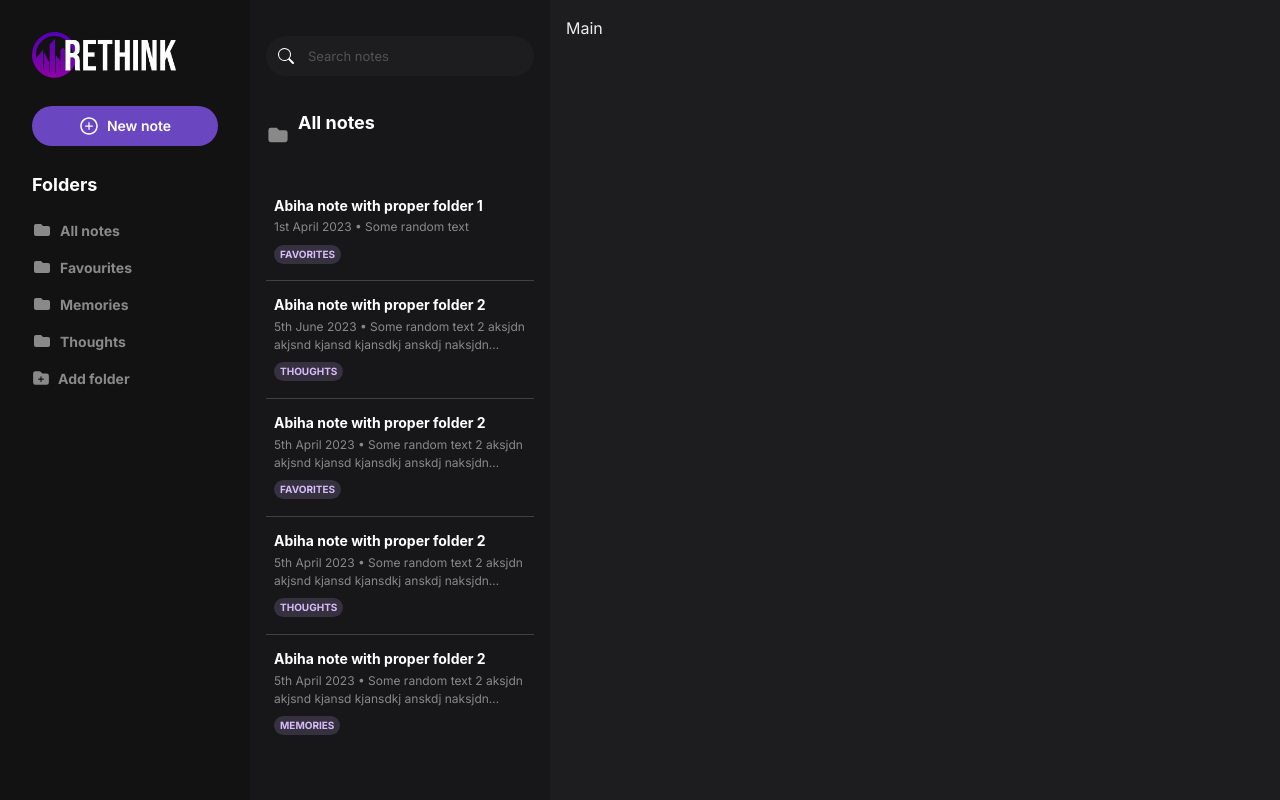
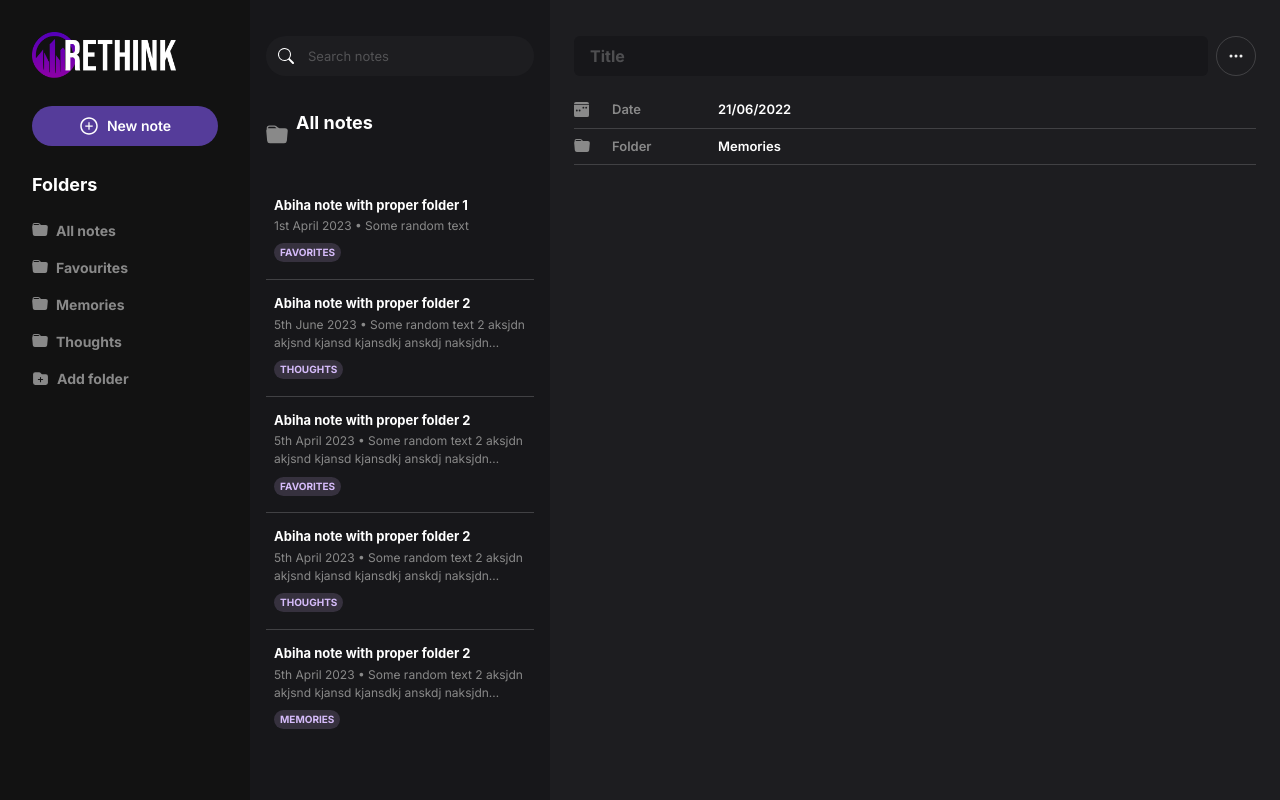
Before and after one commit to shahzaibshaikh/rethink-fe, a React (Vite) app: page / in a window 1280 px wide. Built offline with nearby package versions, Linux system fonts and the light colour scheme.

Commit message:
📦 NEW: added main form basic setup

```diff
--- a/src/components/FolderMenu.tsx
+++ b/src/components/FolderMenu.tsx
@@ -1,7 +1,6 @@
 import { Button, Heading, HStack, Image, Text } from '@chakra-ui/react';
-
 import brandImage from '../assets/rethink-logo-full.png';
-import { HiFolder } from 'react-icons/hi';
+import { BsFillFolderFill } from 'react-icons/bs';
 import { HiFolderPlus } from 'react-icons/hi2';
 import { AiOutlinePlusCircle } from 'react-icons/ai';
 
@@ -47,7 +46,7 @@ function FolderMenu() {
         width='100%'
         borderRadius={20}
         color='white'
-        bg='purple.600'
+        bg='purple.700'
         variant='solid'
         _hover={{ bg: 'gray.700', color: 'gray.100' }}
       >
@@ -59,7 +58,7 @@ function FolderMenu() {
       </Heading>
 
       <HStack color='gray.500' _hover={{ color: 'white', transition: '300ms' }}>
-        <HiFolder size={20} />
+        <BsFillFolderFill size={16} />
         <Text fontSize='14px' fontWeight={700}>
           All notes
         </Text>
@@ -72,7 +71,7 @@ function FolderMenu() {
           mt={4}
           _hover={{ color: 'white', transition: '300ms' }}
         >
-          <HiFolder size={20} />
+          <BsFillFolderFill size={16} />
           <Text fontSize='14px' fontWeight={700}>
             {folder.name}
           </Text>
@@ -80,7 +79,7 @@ function FolderMenu() {
       ))}
 
       <HStack color='gray.500' mt={4} _hover={{ color: 'white', transition: '300ms' }}>
-        <HiFolderPlus size={18} />
+        <HiFolderPlus size={17} />
         <Text fontSize='14px' fontWeight={700}>
           Add folder
         </Text>
--- /dev/null
+++ b/src/components/MainForm.tsx
@@ -0,0 +1,38 @@
+import {
+  Box,
+  HStack,
+  Input,
+  InputGroup,
+  Menu,
+  MenuButton,
+  IconButton,
+  MenuList,
+  MenuItem
+} from '@chakra-ui/react';
+import { BsStar, BsThreeDots } from 'react-icons/bs';
+import { AiOutlineDelete } from 'react-icons/ai';
+import MainFormMeta from './MainFormMeta';
+import NoteOptionsIcon from './NoteOptionsIcon';
+
+function MainForm() {
+  return (
+    <Box mt={3}>
+      <HStack width='100%' justifyContent='space-between' gap={2}>
+        <form style={{ width: '100%' }}>
+          <InputGroup>
+            <Input
+              placeholder='Title'
+              border='none'
+              background='gray.700'
+              fontWeight={700}
+            />
+          </InputGroup>
+        </form>
+        <NoteOptionsIcon />
+      </HStack>
+      <MainFormMeta />
+    </Box>
+  );
+}
+
+export default MainForm;
--- /dev/null
+++ b/src/components/MainFormMeta.tsx
@@ -0,0 +1,37 @@
+import { Box, HStack, Text } from '@chakra-ui/react';
+import { BsFillCalendar3WeekFill, BsFillFolderFill } from 'react-icons/bs';
+import HorizontalLine from './HorizontalLine';
+
+function MainFormMeta() {
+  return (
+    <Box>
+      <HStack gap={14} fontWeight={600} fontSize='13px' color='gray.500' mb={2} mt={6}>
+        <HStack>
+          <Box width='30px' textAlign='center'>
+            <BsFillCalendar3WeekFill size={15} />
+          </Box>
+          <Box width='50px'>
+            <Text>Date</Text>
+          </Box>
+        </HStack>
+        <Text color='white'>21/06/2022</Text>
+      </HStack>
+      <HorizontalLine />
+
+      <HStack gap={14} fontWeight={600} fontSize='13px' color='gray.500' mb={2} mt={2}>
+        <HStack>
+          <Box width='30px' textAlign='center'>
+            <BsFillFolderFill size={16} />
+          </Box>
+          <Box width='50px'>
+            <Text>Folder</Text>
+          </Box>
+        </HStack>
+        <Text color='white'>Memories</Text>
+      </HStack>
+      <HorizontalLine />
+    </Box>
+  );
+}
+
+export default MainFormMeta;
--- a/src/components/NoteCard.tsx
+++ b/src/components/NoteCard.tsx
@@ -21,7 +21,7 @@ function NoteCard({ title, content, updated_at, folder_name }: NoteCardProps) {
       >
         <Heading
           color='white'
-          fontSize='14px'
+          fontSize='13px'
           noOfLines={1}
           overflowWrap='break-word'
           mb={1}
--- /dev/null
+++ b/src/components/NoteOptionsIcon.tsx
@@ -0,0 +1,24 @@
+import { IconButton, Menu, MenuItem, MenuButton, MenuList } from '@chakra-ui/react';
+import { AiOutlineDelete } from 'react-icons/ai';
+import { BsStar, BsThreeDots } from 'react-icons/bs';
+
+function NoteOptionsIcon() {
+  return (
+    <Menu>
+      <MenuButton
+        borderRadius='50%'
+        size='md'
+        as={IconButton}
+        aria-label='Options'
+        icon={<BsThreeDots />}
+        variant='outline'
+      />
+      <MenuList fontSize='13px'>
+        <MenuItem icon={<BsStar size={16} />}>Add to favourites</MenuItem>
+        <MenuItem icon={<AiOutlineDelete size={16} />}>Delete</MenuItem>
+      </MenuList>
+    </Menu>
+  );
+}
+
+export default NoteOptionsIcon;
--- a/src/components/NotesListing.tsx
+++ b/src/components/NotesListing.tsx
@@ -1,5 +1,5 @@
 import { Box, Heading, HStack } from '@chakra-ui/react';
-import { HiFolder } from 'react-icons/hi';
+import { BsFillFolderFill } from 'react-icons/bs';
 import HorizontalLine from './HorizontalLine';
 import NoteCard from './NoteCard';
 import SearchInput from './SearchInput';
@@ -97,8 +97,14 @@ function NotesListing() {
     <Box>
       <SearchInput />
       <HStack color='gray.500' mt={9} mb={6}>
-        <HiFolder size={24} />
-        <Heading color='white' fontSize='18px' mb={6}>
+        <BsFillFolderFill size={22} />
+        <Heading
+          color='white'
+          fontSize='18px'
+          mb={6}
+          noOfLines={1}
+          overflowWrap='break-word'
+        >
           All notes
         </Heading>
       </HStack>
@@ -108,16 +114,15 @@ function NotesListing() {
             count++;
           }
           return (
-            <>
+            <Box key={note._id}>
               <NoteCard
-                key={note._id}
                 title={note.title}
                 content={note.content}
                 folder_name={note.folder.name}
                 updated_at={note.updated_at}
               />
               {count !== notesLength && <HorizontalLine />}
-            </>
+            </Box>
           );
         })}
       </Box>
--- a/src/pages/DashboardPage.tsx
+++ b/src/pages/DashboardPage.tsx
@@ -1,6 +1,7 @@
 import { Grid, GridItem, Show } from '@chakra-ui/react';
 
 import FolderMenu from '../components/FolderMenu';
+import MainForm from '../components/MainForm';
 import NotesListing from '../components/NotesListing';
 
 function DashboardPage() {
@@ -17,8 +18,8 @@ function DashboardPage() {
       <GridItem area='center' background='gray.700' height='100vh' padding={4}>
         <NotesListing />
       </GridItem>
-      <GridItem area='main' background='gray.600' height='100vh' padding={4}>
-        Main
+      <GridItem area='main' background='gray.600' height='100vh' padding={6}>
+        <MainForm />
       </GridItem>
     </Grid>
   );
```
